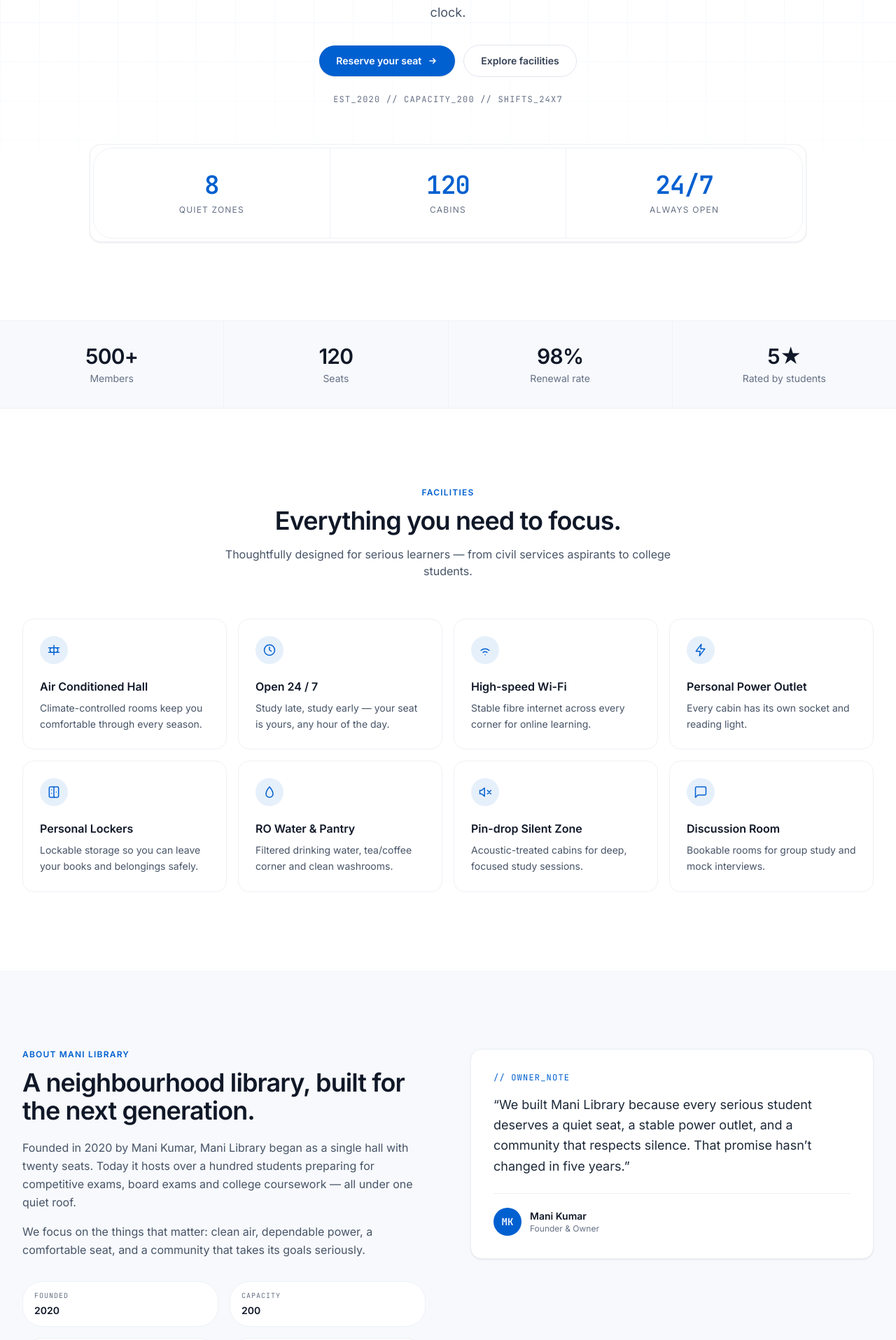
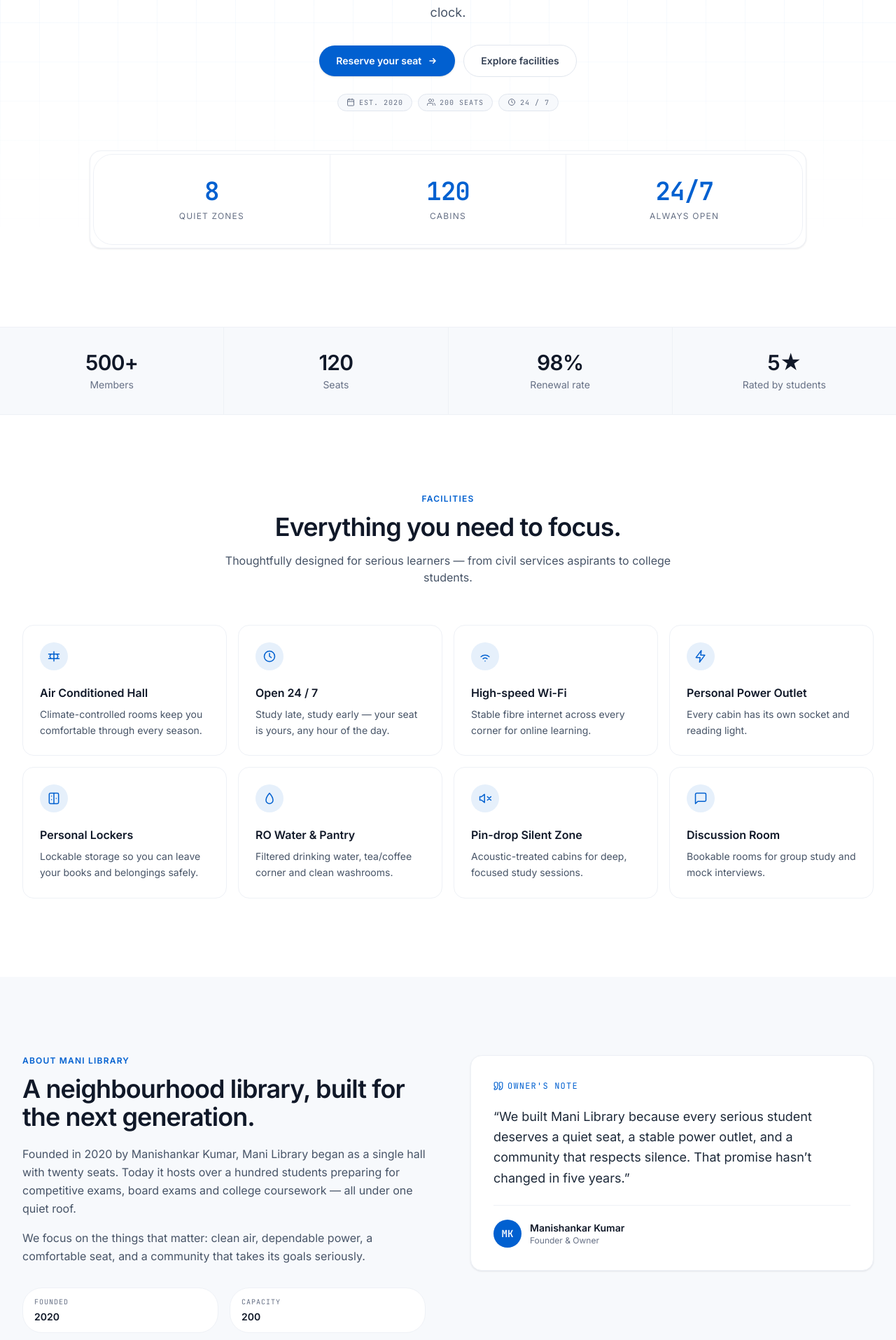
Before and after one commit to manilibrary/manilibrary, a Next.js app: page / in a window 1280 px wide. Shown: the part 425-2340 px from the top of the page at 70% size. Built offline with nearby package versions, Linux system fonts and the light colour scheme.

Commit message:
fixing owner details and font styling

```diff
--- a/src/app/login/LoginForm.tsx
+++ b/src/app/login/LoginForm.tsx
@@ -74,8 +74,11 @@ export default function LoginForm() {
         </header>
 
         <div className="mx-auto w-full max-w-md py-10">
-          <p className="font-mono text-xs uppercase tracking-widest text-azure-500">
-            // sign_in
+          <p className="inline-flex items-center gap-1.5 font-mono text-xs uppercase tracking-widest text-azure-500">
+            <svg className="h-3.5 w-3.5 shrink-0" viewBox="0 0 24 24" fill="none" stroke="currentColor" strokeWidth="2" strokeLinecap="round" strokeLinejoin="round">
+              <rect x="3" y="11" width="18" height="11" rx="2" /><path d="M7 11V7a5 5 0 0 1 10 0v4" />
+            </svg>
+            Sign In
           </p>
           <h1 className="mt-2 text-3xl font-semibold tracking-tight text-ink-900">
             Welcome back
@@ -184,8 +187,11 @@ export default function LoginForm() {
           </form>
 
           <div className="mt-6 rounded-xl border border-dashed border-azure-200 bg-azure-50/60 p-4 text-xs text-ink-700">
-            <p className="font-mono text-[10px] uppercase tracking-widest text-azure-700">
-              demo_credentials
+            <p className="inline-flex items-center gap-1.5 font-mono text-[10px] uppercase tracking-widest text-azure-700">
+              <svg className="h-3 w-3 shrink-0" viewBox="0 0 24 24" fill="none" stroke="currentColor" strokeWidth="2" strokeLinecap="round" strokeLinejoin="round">
+                <circle cx="7.5" cy="15.5" r="5.5" /><path d="m21 2-9.6 9.6M15.5 7.5l2.3 2.3a1 1 0 0 0 1.4 0l2.1-2.1a1 1 0 0 0 0-1.4L19 4" />
+              </svg>
+              Demo Credentials
             </p>
             <dl className="mt-2 grid grid-cols-[auto_1fr] gap-x-4 gap-y-1 font-mono">
               <dt className="text-ink-500">email</dt>
@@ -207,9 +213,20 @@ export default function LoginForm() {
           </p>
         </div>
 
-        <footer className="text-center font-mono text-[10px] uppercase tracking-widest text-ink-400">
-          {libraryInfo.address.city}, {libraryInfo.address.state} //{" "}
-          {libraryInfo.hours}
+        <footer className="flex items-center justify-center gap-3 font-mono text-[10px] uppercase tracking-widest text-ink-400">
+          <span className="inline-flex items-center gap-1">
+            <svg className="h-3 w-3 shrink-0" viewBox="0 0 24 24" fill="none" stroke="currentColor" strokeWidth="2" strokeLinecap="round" strokeLinejoin="round">
+              <path d="M20 10c0 6-8 12-8 12S4 16 4 10a8 8 0 0 1 16 0Z" /><circle cx="12" cy="10" r="3" />
+            </svg>
+            {libraryInfo.address.city}, {libraryInfo.address.state}
+          </span>
+          <span aria-hidden>·</span>
+          <span className="inline-flex items-center gap-1">
+            <svg className="h-3 w-3 shrink-0" viewBox="0 0 24 24" fill="none" stroke="currentColor" strokeWidth="2" strokeLinecap="round" strokeLinejoin="round">
+              <circle cx="12" cy="12" r="9" /><path d="M12 7v5l3 2" />
+            </svg>
+            {libraryInfo.hours}
+          </span>
         </footer>
       </section>
 
@@ -224,8 +241,11 @@ export default function LoginForm() {
           }}
         />
         <div className="relative flex h-full flex-col justify-between p-12 text-white">
-          <div className="font-mono text-xs uppercase tracking-widest text-azure-200">
-            // {libraryInfo.name.toLowerCase().replace(" ", "_")}
+          <div className="inline-flex items-center gap-1.5 font-mono text-xs uppercase tracking-widest text-azure-200">
+            <svg className="h-3.5 w-3.5 shrink-0" viewBox="0 0 24 24" fill="none" stroke="currentColor" strokeWidth="2" strokeLinecap="round" strokeLinejoin="round">
+              <path d="M4 19.5A2.5 2.5 0 0 1 6.5 17H20" /><path d="M6.5 2H20v20H6.5A2.5 2.5 0 0 1 4 19.5v-15A2.5 2.5 0 0 1 6.5 2z" />
+            </svg>
+            {libraryInfo.name}
           </div>
 
           <div>
@@ -252,8 +272,11 @@ export default function LoginForm() {
           </div>
 
           <div className="rounded-2xl border border-white/10 bg-white/5 p-5 backdrop-blur">
-            <p className="font-mono text-[10px] uppercase tracking-widest text-azure-200">
-              live_status
+            <p className="inline-flex items-center gap-1.5 font-mono text-[10px] uppercase tracking-widest text-azure-200">
+              <svg className="h-3 w-3 shrink-0" viewBox="0 0 24 24" fill="none" stroke="currentColor" strokeWidth="2" strokeLinecap="round" strokeLinejoin="round">
+                <polyline points="22 12 18 12 15 21 9 3 6 12 2 12" />
+              </svg>
+              Live Status
             </p>
             <div className="mt-3 grid grid-cols-3 gap-4 text-center">
               <Stat label="Seats" value={String(libraryInfo.capacity)} />
--- a/src/app/page.tsx
+++ b/src/app/page.tsx
@@ -71,9 +71,42 @@ function Hero() {
               Explore facilities
             </a>
           </div>
-          <p className="mt-6 font-mono text-xs uppercase tracking-widest text-ink-500">
-            est_2020 // capacity_{libraryInfo.capacity} // shifts_24x7
-          </p>
+          <div className="mt-6 flex flex-wrap items-center justify-center gap-2">
+            {[
+              {
+                icon: (
+                  <svg className="h-3 w-3" viewBox="0 0 24 24" fill="none" stroke="currentColor" strokeWidth="2" strokeLinecap="round" strokeLinejoin="round">
+                    <rect x="3" y="4" width="18" height="18" rx="2" /><path d="M16 2v4M8 2v4M3 10h18" />
+                  </svg>
+                ),
+                label: `Est. ${libraryInfo.established}`,
+              },
+              {
+                icon: (
+                  <svg className="h-3 w-3" viewBox="0 0 24 24" fill="none" stroke="currentColor" strokeWidth="2" strokeLinecap="round" strokeLinejoin="round">
+                    <path d="M17 21v-2a4 4 0 0 0-4-4H5a4 4 0 0 0-4 4v2" /><circle cx="9" cy="7" r="4" /><path d="M23 21v-2a4 4 0 0 0-3-3.87M16 3.13a4 4 0 0 1 0 7.75" />
+                  </svg>
+                ),
+                label: `${libraryInfo.capacity} Seats`,
+              },
+              {
+                icon: (
+                  <svg className="h-3 w-3" viewBox="0 0 24 24" fill="none" stroke="currentColor" strokeWidth="2" strokeLinecap="round" strokeLinejoin="round">
+                    <circle cx="12" cy="12" r="9" /><path d="M12 7v5l3 2" />
+                  </svg>
+                ),
+                label: "24 / 7",
+              },
+            ].map((tag) => (
+              <span
+                key={tag.label}
+                className="inline-flex items-center gap-1.5 rounded-full border border-ink-200 bg-ink-50 px-3 py-1 font-mono text-[10px] uppercase tracking-widest text-ink-500"
+              >
+                {tag.icon}
+                {tag.label}
+              </span>
+            ))}
+          </div>
         </div>
 
         <div className="relative mx-auto mt-14 max-w-5xl">
@@ -276,8 +309,12 @@ function About() {
 
         <div className="relative">
           <div className="rounded-2xl border border-ink-100 bg-white p-8 shadow-card">
-            <p className="font-mono text-xs uppercase tracking-widest text-azure-500">
-              // owner_note
+            <p className="inline-flex items-center gap-1.5 font-mono text-xs uppercase tracking-widest text-azure-500">
+              <svg className="h-3.5 w-3.5 shrink-0" viewBox="0 0 24 24" fill="none" stroke="currentColor" strokeWidth="2" strokeLinecap="round" strokeLinejoin="round">
+                <path d="M3 21c3 0 7-1 7-8V5c0-1.25-.756-2.017-2-2H4c-1.25 0-2 .75-2 1.972V11c0 1.25.75 2 2 2 1 0 1 0 1 1v1c0 1-1 2-2 2s-1 .008-1 1.031V20c0 1 0 1 1 1z" />
+                <path d="M15 21c3 0 7-1 7-8V5c0-1.25-.757-2.017-2-2h-4c-1.25 0-2 .75-2 1.972V11c0 1.25.75 2 2 2h.75c0 2.25.25 4-2.75 4v3c0 1 0 1 1 1z" />
+              </svg>
+              Owner&apos;s Note
             </p>
             <blockquote className="mt-4 text-lg leading-relaxed text-ink-800">
               &ldquo;We built {libraryInfo.name} because every serious student
@@ -345,7 +382,10 @@ function Plans() {
                   </span>
                 )}
                 <header>
-                  <p className="font-mono text-xs uppercase tracking-widest text-ink-500">
+                  <p className="inline-flex items-center gap-1.5 font-mono text-xs uppercase tracking-widest text-ink-500">
+                    <svg className="h-3.5 w-3.5 shrink-0" viewBox="0 0 24 24" fill="none" stroke="currentColor" strokeWidth="2" strokeLinecap="round" strokeLinejoin="round">
+                      <circle cx="12" cy="12" r="9" /><path d="M12 7v5l3 2" />
+                    </svg>
                     {plan.hours}
                   </p>
                   <h3 className="mt-2 text-xl font-semibold text-ink-900">
--- a/src/components/Footer.tsx
+++ b/src/components/Footer.tsx
@@ -90,8 +90,11 @@ export default function Footer() {
           <p>
             © {year} {libraryInfo.name}. All rights reserved.
           </p>
-          <p className="font-mono">
-            built_by{" "}
+          <p className="inline-flex items-center gap-1.5 font-mono text-xs">
+            <svg className="h-3.5 w-3.5 shrink-0 text-ink-400" viewBox="0 0 24 24" fill="none" stroke="currentColor" strokeWidth="2" strokeLinecap="round" strokeLinejoin="round">
+              <polyline points="16 18 22 12 16 6" /><polyline points="8 6 2 12 8 18" />
+            </svg>
+            Built by{" "}
             {libraryInfo.developers.map((d, i) => (
               <span key={d.name}>
                 {i > 0 && ", "}
--- a/src/data/libraryInfo.json
+++ b/src/data/libraryInfo.json
@@ -8,19 +8,19 @@
   "currency": "INR",
   "currencySymbol": "₹",
   "owner": {
-    "name": "Mani Kumar",
+    "name": "Manishankar Kumar",
     "role": "Founder & Owner",
     "phone": "+91 7004381520",
     "email": "support@manilibrary.com"
   },
   "manager": {
-    "name": "Mani Kumar",
+    "name": "Manishankar Kumar",
     "role": "Library Manager",
     "phone": "+91 7004381520",
     "email": "support@manilibrary.com"
   },
   "address": {
-    "line1": "Near Townclub",
+    "line1": "Ward No 15, Janki Tower, Near Station Road, New Colony",
     "line2": "Madhubani",
     "city": "Madhubani",
     "state": "Bihar",
```
